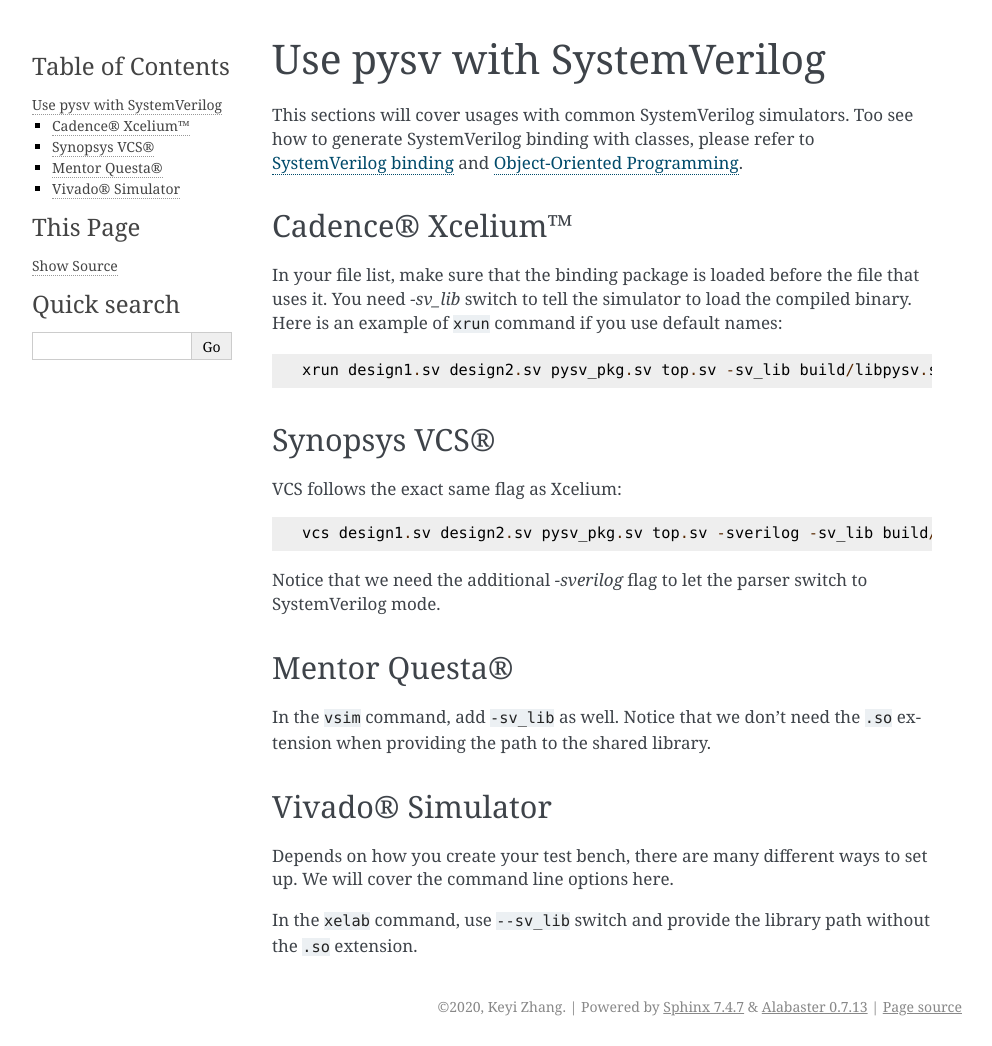
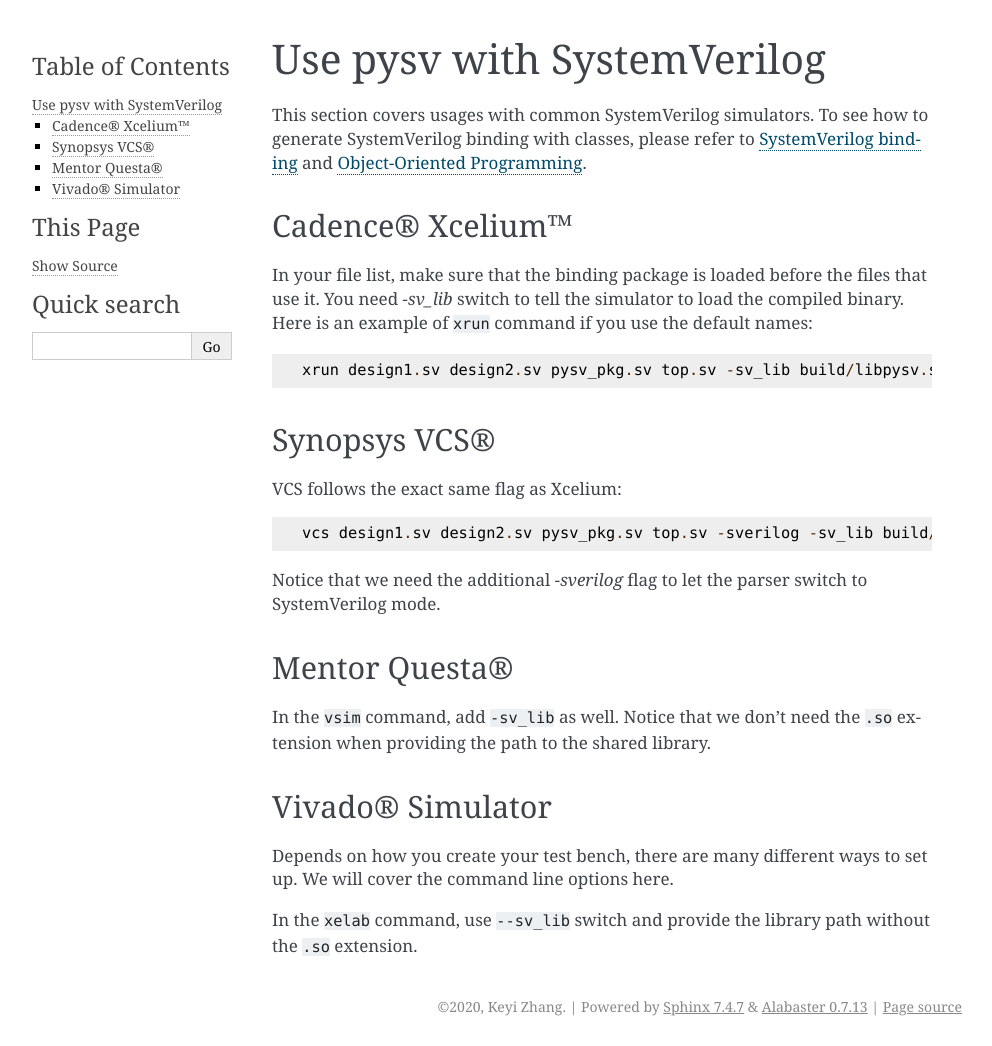
Before and after one commit to Kuree/pysv, a Sphinx documentation site: the page built from docs/advanced/systemverilog.rst, in a window 1280 px wide. Shown: the whole page, without its empty margins (148-1140 px from the left). Built offline with Sphinx 7.4.7, drawn with Linux system fonts in a browser that asks for light colours.

```diff
--- a/README.rst
+++ b/README.rst
@@ -6,6 +6,8 @@ pysv: Running Python Code in SystemVerilog
 **pysv** is a lightweight Python library that allows functional models
 to be written in Python and then executed inside standard SystemVerilog
 simulators, via DPI.
+
+Documentation is `here`_.
 
 Core Features
 -------------
@@ -111,3 +113,4 @@ Now we can use the class directly with the SystemVerilog binding:
   :target: https://buildkite.com/stanford-aha/pysv
 .. |PyPI package| image:: https://img.shields.io/pypi/v/pysv?color=blue
   :target: https://pypi.org/project/pysv/
+.. _here: https://pysv.readthedocs.io/index.html
--- a/docs/advanced/systemverilog.rst
+++ b/docs/advanced/systemverilog.rst
@@ -3,17 +3,17 @@
 Use pysv with SystemVerilog
 ===========================
 
-This sections will cover usages with common SystemVerilog simulators.
-Too see how to generate SystemVerilog binding with classes,
+This section covers usages with common SystemVerilog simulators.
+To see how to generate SystemVerilog binding with classes,
 please refer to :ref:`sv-binding` and :doc:`oop`.
 
 Cadence® Xcelium™
 -----------------
 
 In your file list, make sure that the binding package is loaded before the
-file that uses it. You need `-sv_lib` switch to tell the simulator to load
+files that use it. You need `-sv_lib` switch to tell the simulator to load
 the compiled binary. Here is an example of ``xrun`` command if you use
-default names:
+the default names:
 
 .. code-block::
 
```
